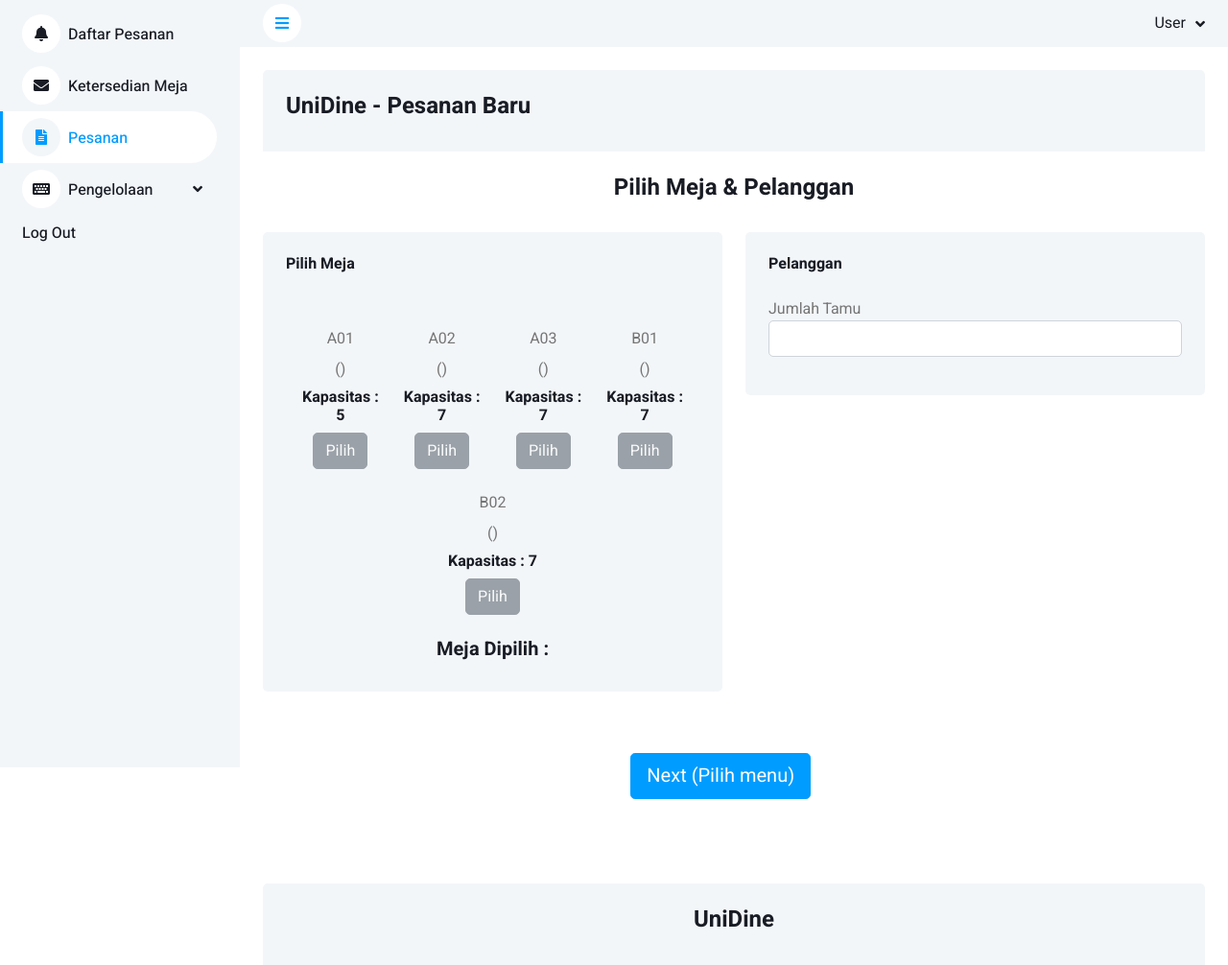
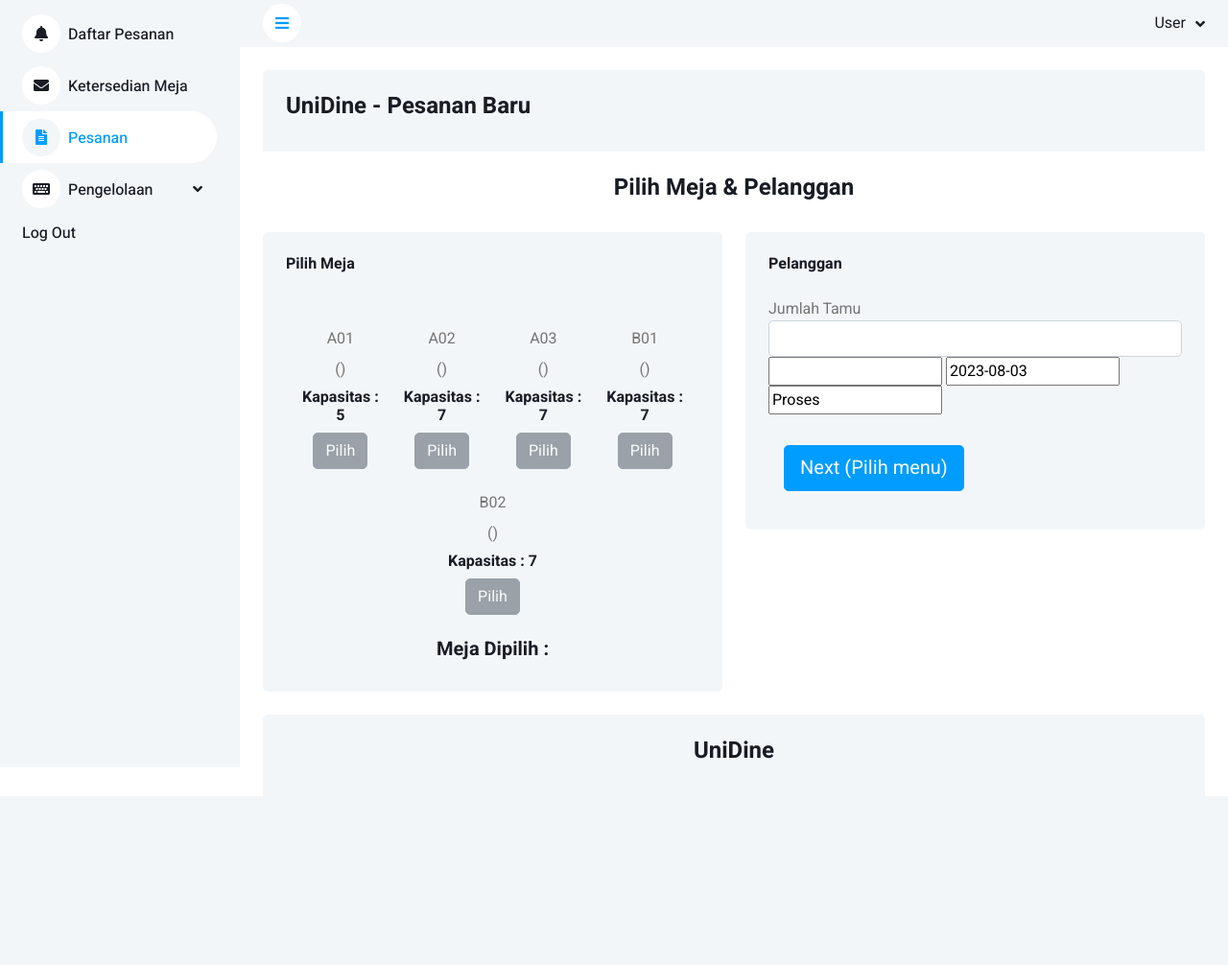
Before and after one commit to dafaaaaaa/UniDine, a PHP site: page /Pesanan.php in a window 1280 px wide. Shown: the whole page at 96% size. After the commit the page ends 791 px from the top, so only its background shows below. Run offline with PHP 8.4, Linux system fonts and the light colour scheme; data comes from the database, SQL or seed files in the repository; data that the repository does not hold is empty; some libraries are stand-ins or nearby versions.

Commit message:
nambah ke table pesanan

```diff
--- a/KetersediaanMeja.php
+++ b/KetersediaanMeja.php
@@ -106,8 +106,8 @@ include 'koneksi.php'
                                 <p class="mb-2">Meja : <?= $h['no_meja']; ?></p>
                                 <p class="mb-2">Kapasitas : <?= $h['kapasitas']; ?></p>
                                 <h6 class="mb-0">Status : <?= $h['status']; ?></h6>
-                                <a href="terisi.php?id_meja=<?php echo $h['id_meja']; ?>" class="btn btn-primary m-2">Terisi</a>
-                                <a href="kosong.php?id_meja=<?php echo $h['id_meja']; ?>" class="btn btn-primary m-2">Tersedia</a>
+                                <a href="terisi.php?no_meja=<?php echo $h['no_meja']; ?>" class="btn btn-primary m-2">Terisi</a>
+                                <a href="kosong.php?no_meja=<?php echo $h['no_meja']; ?>" class="btn btn-primary m-2">Tersedia</a>
                             </div>
                         </div>
                     </div>
--- a/Pesanan.php
+++ b/Pesanan.php
@@ -141,6 +141,7 @@ include 'koneksi.php';
                                             </div>
                                         <?php  } ?>
                                     </div>
+                                </form>
                             </div>
 
                             <p class="h5 text-center"> Meja Dipilih : <?= isset($_SESSION["meja_dipilih"]) ? $_SESSION["meja_dipilih"] : ""; ?></p>
@@ -151,20 +152,18 @@ include 'koneksi.php';
                             <div class="d-flex align-items-center justify-content-between mb-4">
                                 <h6 class="mb-0">Pelanggan</h6>
                             </div>
-                            <form>
+                            <form method="post" action="pesan.php">
                                 <div class="mb-3">
                                     <label>Jumlah Tamu</label>
-                                    <input type="number" class="form-control" id="txtjumlahtamu">
+                                    <input type="number" class="form-control" id="jumlahtamu" name="jumlahtamu">
+                                    <input type="text" name="nmeja" id="nmeja" value="<?= isset($_SESSION["meja_dipilih"]) ? $_SESSION["meja_dipilih"] : ""; ?>">
+                                    <input type="text" name="tglpesan" id="tglpesan" value="<?= date('Y-m-d'); ?>">
+                                    <input type="text" name="status" id="status" value="Proses">
                                 </div>
+                                <button type="submit" class="btn btn-lg btn-primary m-3 justify-content-between"> Next (Pilih menu)</button>
                             </form>
                         </div>
                     </div>
-                </div>
-            </div>
-
-            <div class="col-md-4 m-3 m-auto ml-5 p-5">
-                <div class="row justify-content-center">
-                    <a href="PesananBaru.php"><button type="button" class="btn btn-lg btn-primary m-3 justify-content-between"> Next (Pilih menu)</button></a>
                 </div>
             </div>
 
--- a/kosong.php
+++ b/kosong.php
@@ -1,7 +1,7 @@
 <?php
 include 'koneksi.php';
 // update Status menjadi Terisi
-$id = $_GET['id_meja'];
-mysqli_query($koneksi, "UPDATE meja SET Status='Kosong' WHERE id_meja='$id'");
+$id = $_GET['no_meja'];
+mysqli_query($koneksi, "UPDATE meja SET Status='Kosong' WHERE no_meja='$id'");
 
 header("location:KetersediaanMeja.php");
--- a/terisi.php
+++ b/terisi.php
@@ -1,7 +1,7 @@
 <?php
 include 'koneksi.php';
 // update Status menjadi Terisi
-$id = $_GET['id_meja'];
-mysqli_query($koneksi, "UPDATE meja SET Status='Terisi' WHERE id_meja='$id'");
+$id = $_GET['no_meja'];
+mysqli_query($koneksi, "UPDATE meja SET Status='Terisi' WHERE no_meja='$id'");
 
 header("location:KetersediaanMeja.php");
```
Also changed, not shown: pesan.php (+11 -0 lines).
